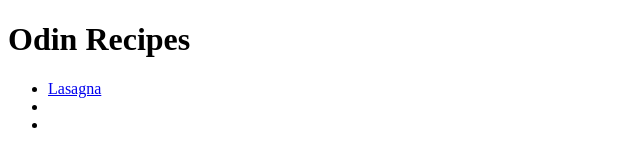
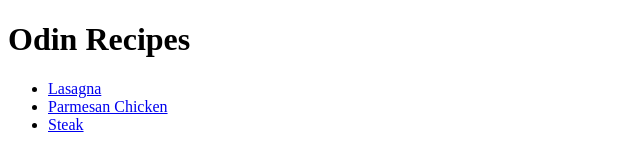
Before and after one commit to RysingTide/odin-recipes, a plain HTML site: page index.html in a window 1280 px wide. Shown: the whole page, without its empty margins (0-640 px from the left). Drawn offline with Linux system fonts and the light colour scheme.

Commit message:
fixed issue in index.html where links were not showing

```diff
--- a/index.html
+++ b/index.html
@@ -13,10 +13,10 @@
         <a href="./recipes/lasagna.html">Lasagna</a>
       </li>
       <li>
-        <a href="./recipes/parmesanChicken.html"></a>
+        <a href="./recipes/parmesanChicken.html">Parmesan Chicken</a>
       </li>
       <li>
-        <a href="./recipes/steak.html"></a>
+        <a href="./recipes/steak.html">Steak</a>
       </li>
     </ul>
   </body>
```
